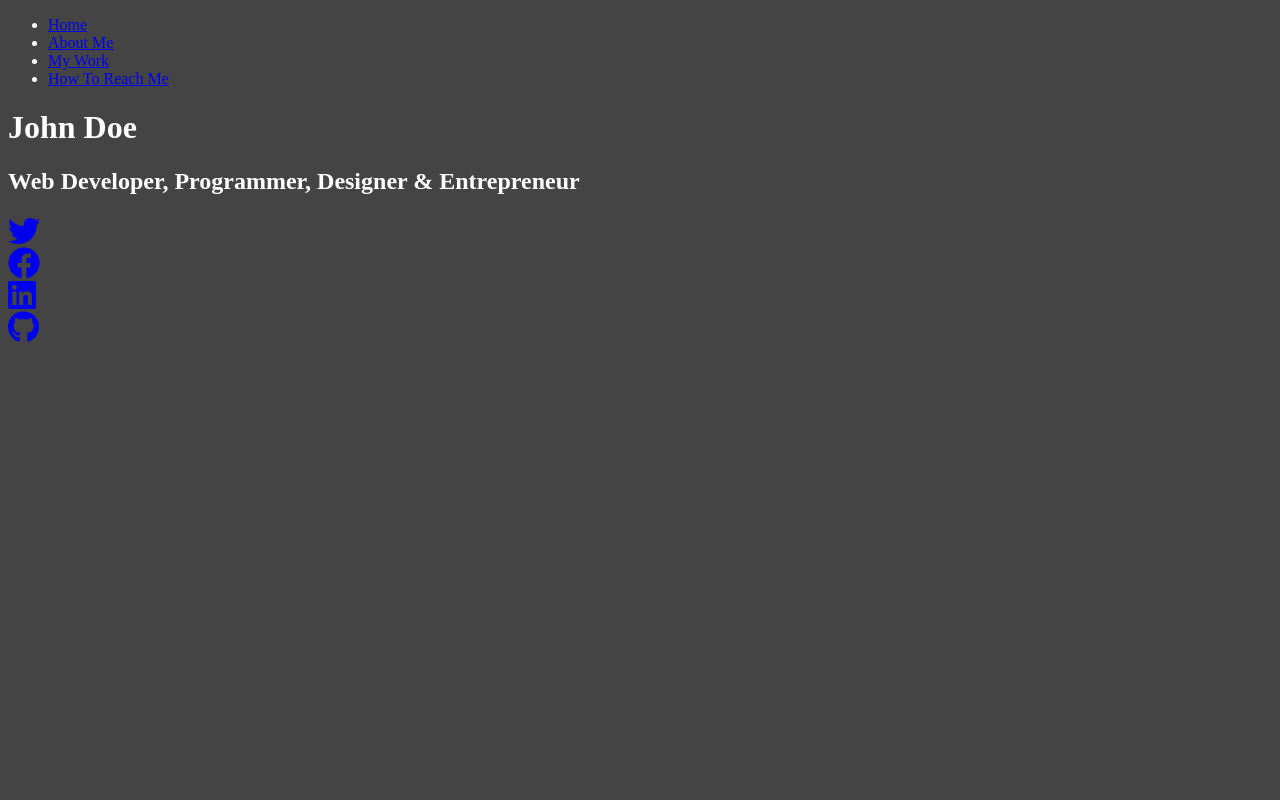
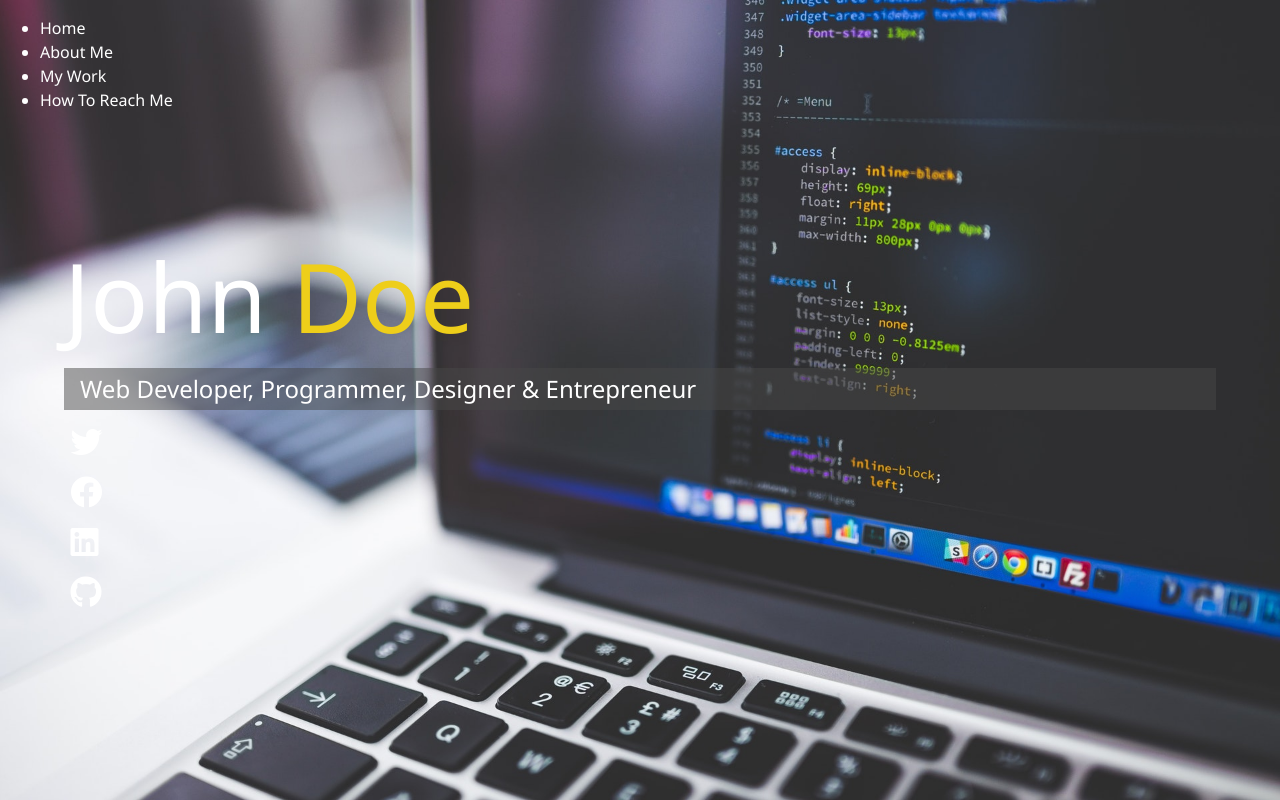
Before and after one commit to sjoseph11236/sass-tutorial, a website: page dist/index.html in a window 1280 px wide. Drawn offline with Linux system fonts and the light colour scheme; files whose address does not match are found by name.

Commit message:
chore: add background image

```diff
--- a/scss/main.scss
+++ b/scss/main.scss
@@ -1,6 +1,101 @@
 $primary-color: #444;
+$secondary-color: #eece1a;
+$show-home-image: true;
+$home-image: url(../dist/img/background.jpg);
+$background-opacity: 0.9;
+
+@mixin easeOut {
+  transition: all 0.5s ease-out;
+}
+
+
+@mixin background {
+  @if $show-home-image {
+    &#bg-img {
+      background: $home-image;
+      background-attachment: fixed;
+      background-size: cover;
+
+
+      // &:after{
+      //   content: '';
+      //   position: absolute;
+      //   top: 0;
+      //   right: 0;
+      //   width: 100%;
+      //   height: 100%;
+      //   background: rgba($primary-color, $background-opacity);
+      // }
+    }
+  }
+}
+* {
+  box-sizing: border-box;
+}
 
 body {
+  @include background;
   background: $primary-color;
+  height: 100%;
+  margin: 0;
+  font-family: 'Segoe UI', Tahoma, Geneva, Verdana, sans-serif;
+  line-height: 1.5;
   color: #fff;
 }
+
+// Headings
+h1, h2, h3 {
+  margin: 0;
+  font-weight: 400;
+
+  &.lg-heading {
+    font-size: 6rem;
+  }
+
+  &.sm-heading {
+    margin-bottom: 2px;
+    padding: 0.2rem 1rem;
+    background: rgba(lighten($primary-color, 2), 0.5);
+  }
+}
+
+a {
+  color:#fff;
+  text-decoration: none;
+}
+
+header {
+  position: fixed;
+  z-index: 2;
+  width: 100%;
+}
+
+.text-secondary {
+  color: $secondary-color;
+}
+
+main {
+  padding: 4rem;
+  height: 100%;
+
+  .icons {
+    margin-top: 1rem;
+
+    a {
+      padding: 0.4rem;
+
+      &:hover {
+        color: $secondary-color;
+        @include easeOut();
+      }
+    }
+  }
+
+  &#home {
+    overflow: hidden;
+
+    h1 {
+      margin-top: 20vh;
+    }
+  }
+}
```
Also changed, not shown: dist/css/main.css, dist/img/background.jpg (added), dist/index.html.
